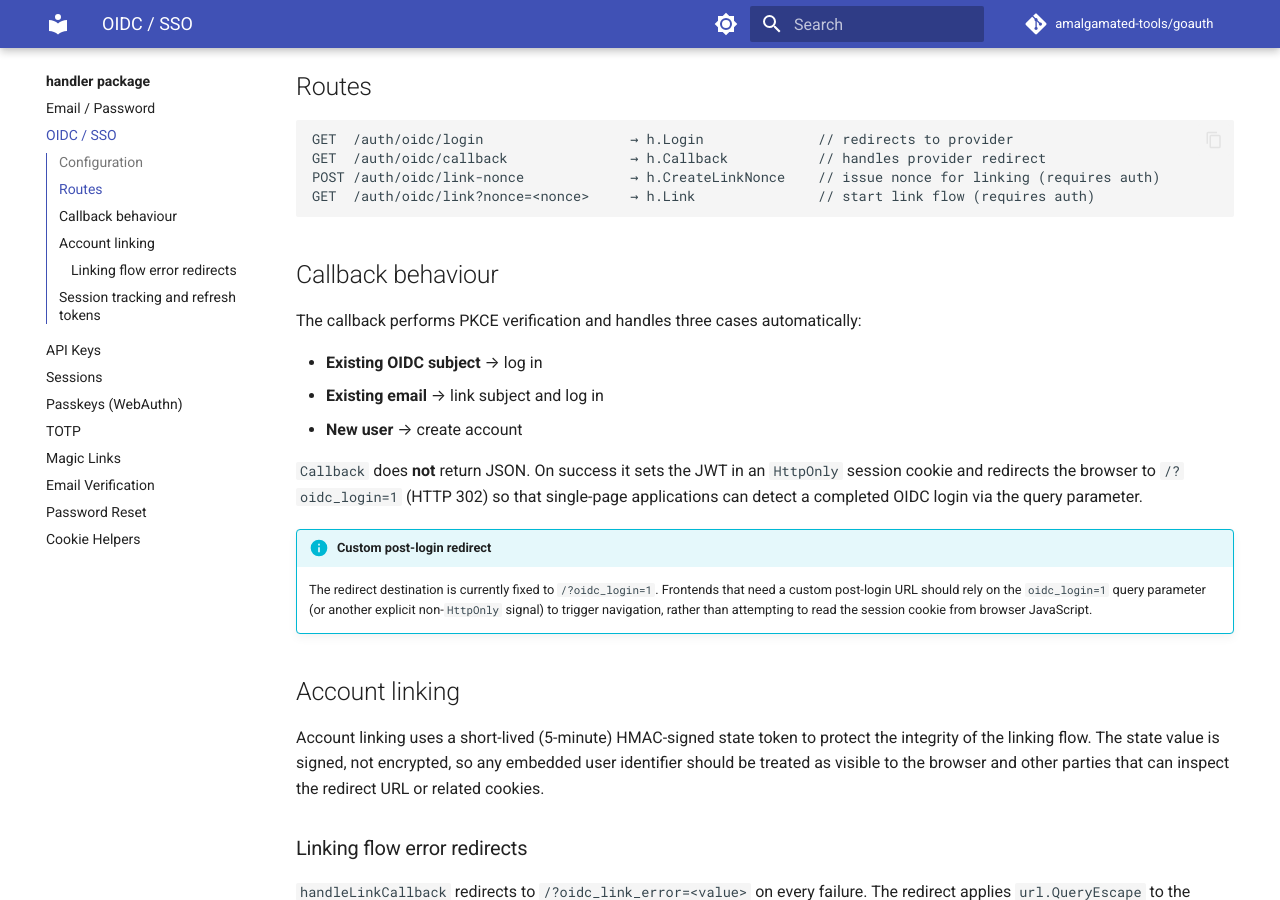
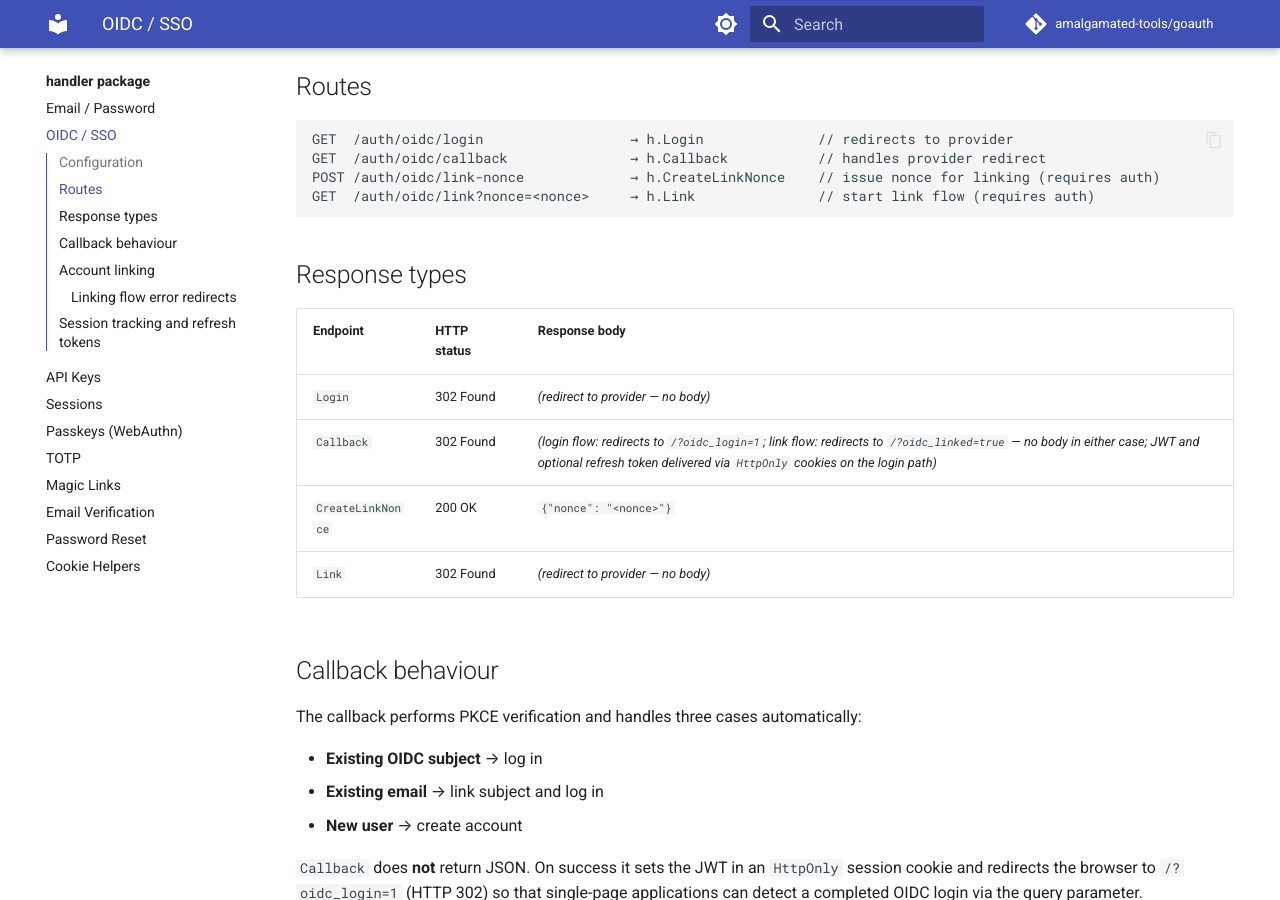
Before and after one commit to amalgamated-tools/goauth, an MkDocs documentation site: the page built from docs/handler/oidc.md, in a window 1280 px wide and 900 px high, scrolled down 708 px. Built offline with MkDocs 1.6.1 and Material for MkDocs 9.7.7, drawn with Linux system fonts in a browser that asks for light colours; comment, search, counter and statistics services are not loaded.

Commit message:
docs(handler): document success response bodies for all endpoints (#139)
* docs(handler): document success response bodies for all endpoints

Add missing response body documentation for endpoints that return JSON
messages, following the pattern already in place for auth.go Logout.

Changes:
- auth.md: show {"message": "password updated"} for ChangePassword
- email-verification.md: add Response types table with messages for
  SendVerification and VerifyEmail
- password-reset.md: add Response types table with messages for
  RequestReset and ResetPassword
- oidc.md: add Response types table clarifying redirect responses for
  Login/Callback/Link and {"nonce": "..."} body for CreateLinkNonce

These response shapes are produced by the messageBody and nonceBody
structs introduced in the previous commit (#137).

Co-authored-by: Copilot <223556219+Copilot@users.noreply.github.com>

* docs(handler): fix oidc response-types table header and callback redirect docs

- Rename first column from 'Route' to 'Endpoint' to match email-verification.md and password-reset.md
- Expand Callback row to document both login-flow (?oidc_login=1) and link-flow (?oidc_linked=true) redirect targets

---------

Co-authored-by: github-actions[bot] <41898282+github-actions[bot]@users.noreply.github.com>
Co-authored-by: Copilot <223556219+Copilot@users.noreply.github.com>
Co-authored-by: Patrick Veverka <veverkap@users.noreply.github.com>

````diff
--- a/docs/handler/oidc.md
+++ b/docs/handler/oidc.md
@@ -31,6 +31,15 @@ GET  /auth/oidc/callback               → h.Callback           // handles provi
 POST /auth/oidc/link-nonce             → h.CreateLinkNonce    // issue nonce for linking (requires auth)
 GET  /auth/oidc/link?nonce=<nonce>     → h.Link               // start link flow (requires auth)
 ```
+
+## Response types
+
+| Endpoint | HTTP status | Response body |
+|---|---|---|
+| `Login` | 302 Found | *(redirect to provider — no body)* |
+| `Callback` | 302 Found | *(login flow: redirects to `/?oidc_login=1`; link flow: redirects to `/?oidc_linked=true` — no body in either case; JWT and optional refresh token delivered via `HttpOnly` cookies on the login path)* |
+| `CreateLinkNonce` | 200 OK | `{"nonce": "<nonce>"}` |
+| `Link` | 302 Found | *(redirect to provider — no body)* |
 
 ## Callback behaviour
 
````
Also changed, not shown: docs/handler/auth.md (+1 -1 lines), docs/handler/email-verification.md (+7 -0 lines), docs/handler/password-reset.md (+7 -0 lines).
